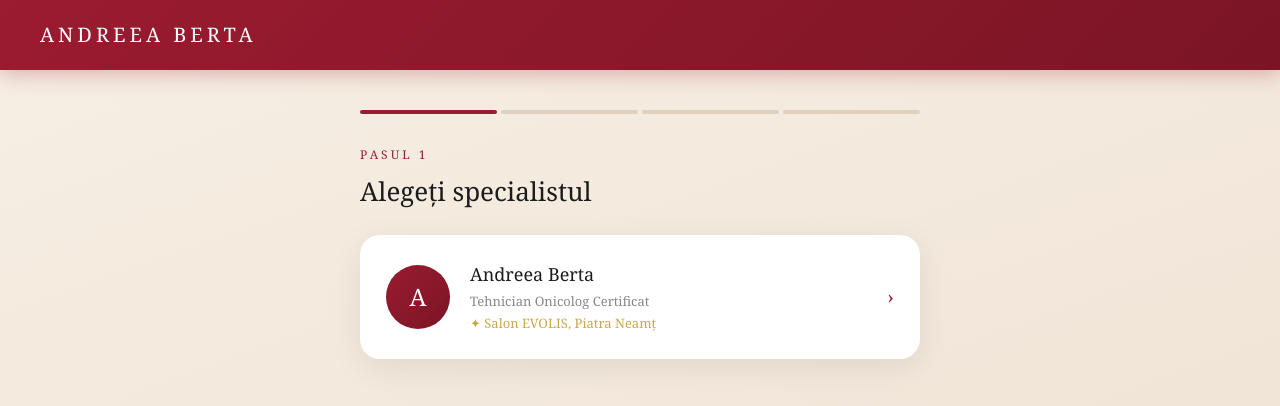
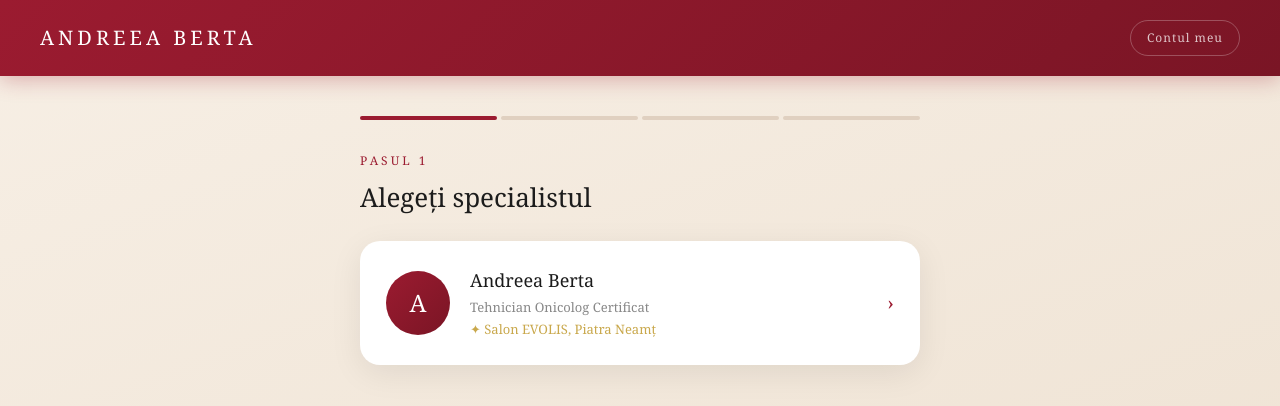
Before and after one commit to RonaldoAbabi2001/andreeaberta, a Next.js app: page /programare in a window 1280 px wide. Shown: the top 406 px of the page. Built offline with nearby package versions, Linux system fonts and the light colour scheme.

Commit message:
Adaug buton Contul meu in header-ul paginii principale si programare

```diff
--- a/app/page.js
+++ b/app/page.js
@@ -32,9 +32,14 @@ export default function Home() {
             Salon EVOLIS · Piatra Neamț
           </p>
         </div>
-        <Link href="/programare" className="btn-gold" style={{ fontSize: '13px', padding: '12px 28px' }}>
-          REZERVAȚI
-        </Link>
+        <div style={{ display: 'flex', gap: '10px', alignItems: 'center' }}>
+          <Link href="/client/login" style={{ fontSize: '12px', color: 'rgba(255,255,255,0.75)', textDecoration: 'none', padding: '10px 16px', borderRadius: '50px', border: '1px solid rgba(255,255,255,0.25)', letterSpacing: '1px', whiteSpace: 'nowrap' }}>
+            Contul meu
+          </Link>
+          <Link href="/programare" className="btn-gold" style={{ fontSize: '13px', padding: '12px 28px' }}>
+            REZERVAȚI
+          </Link>
+        </div>
       </header>
 
       {/* Hero */}
--- a/app/programare/page.js
+++ b/app/programare/page.js
@@ -7,10 +7,14 @@ export default function Programare() {
       <header style={{
         background: 'linear-gradient(135deg, #9B1B30 0%, #7A1525 100%)',
         padding: '20px 40px',
-        boxShadow: '0 4px 20px rgba(155,27,48,0.3)'
+        boxShadow: '0 4px 20px rgba(155,27,48,0.3)',
+        display: 'flex', justifyContent: 'space-between', alignItems: 'center'
       }}>
         <Link href="/" style={{ color: 'white', fontSize: '20px', letterSpacing: '4px', fontFamily: 'Georgia, serif', textDecoration: 'none' }}>
           ANDREEA BERTA
+        </Link>
+        <Link href="/client/login" style={{ fontSize: '12px', color: 'rgba(255,255,255,0.75)', textDecoration: 'none', padding: '8px 16px', borderRadius: '50px', border: '1px solid rgba(255,255,255,0.25)', letterSpacing: '1px' }}>
+          Contul meu
         </Link>
       </header>
 
```
